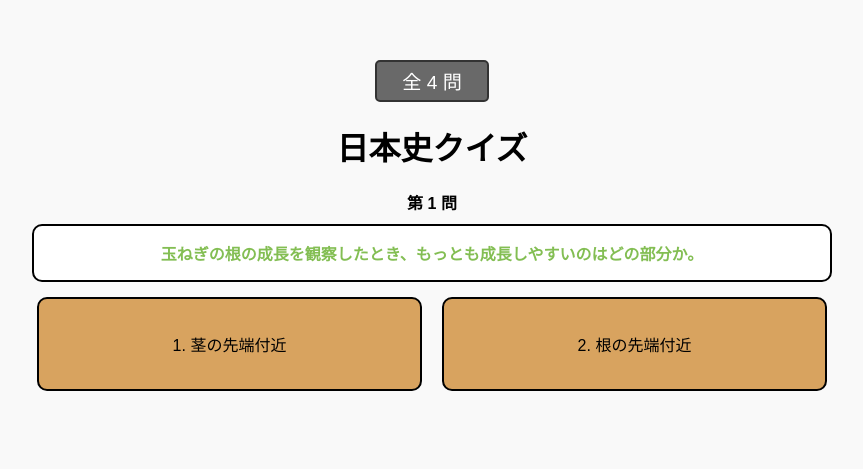
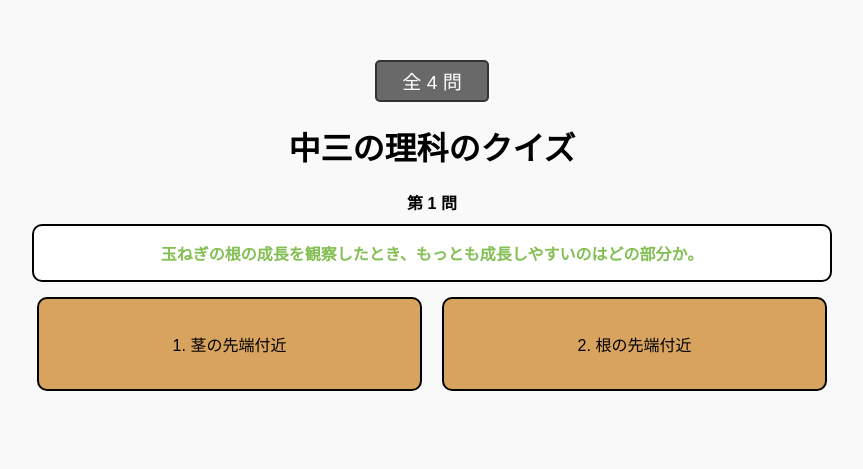
Before and after one commit to zousan1024/quiz, a plain HTML site: page index.html in a window 1280 px wide. Shown: the part 162-631 px from the top of the page, without its empty margins (208-1071 px from the left). Drawn offline with Linux system fonts and the light colour scheme.

Commit message:
index.html

```diff
--- a/index.html
+++ b/index.html
@@ -3,7 +3,7 @@
 <head>
     <meta charset="UTF-8">
     <meta name="viewport" content="width=device-width, initial-scale=1.0">
-    <title>日本史クイズ</title>
+    <title>中三の理科のクイズ</title>
     <link rel="stylesheet" href="style.css">
 </head>
 <body>
@@ -14,7 +14,7 @@
             全 <span id="total-questions"></span> 問
         </div>
 
-        <h1>日本史クイズ</h1>
+        <h1>中三の理科のクイズ</h1>
 
         <div class="quiz-container" id="quiz-container">
             <div class="question-number" id="question-number"></div>
```
